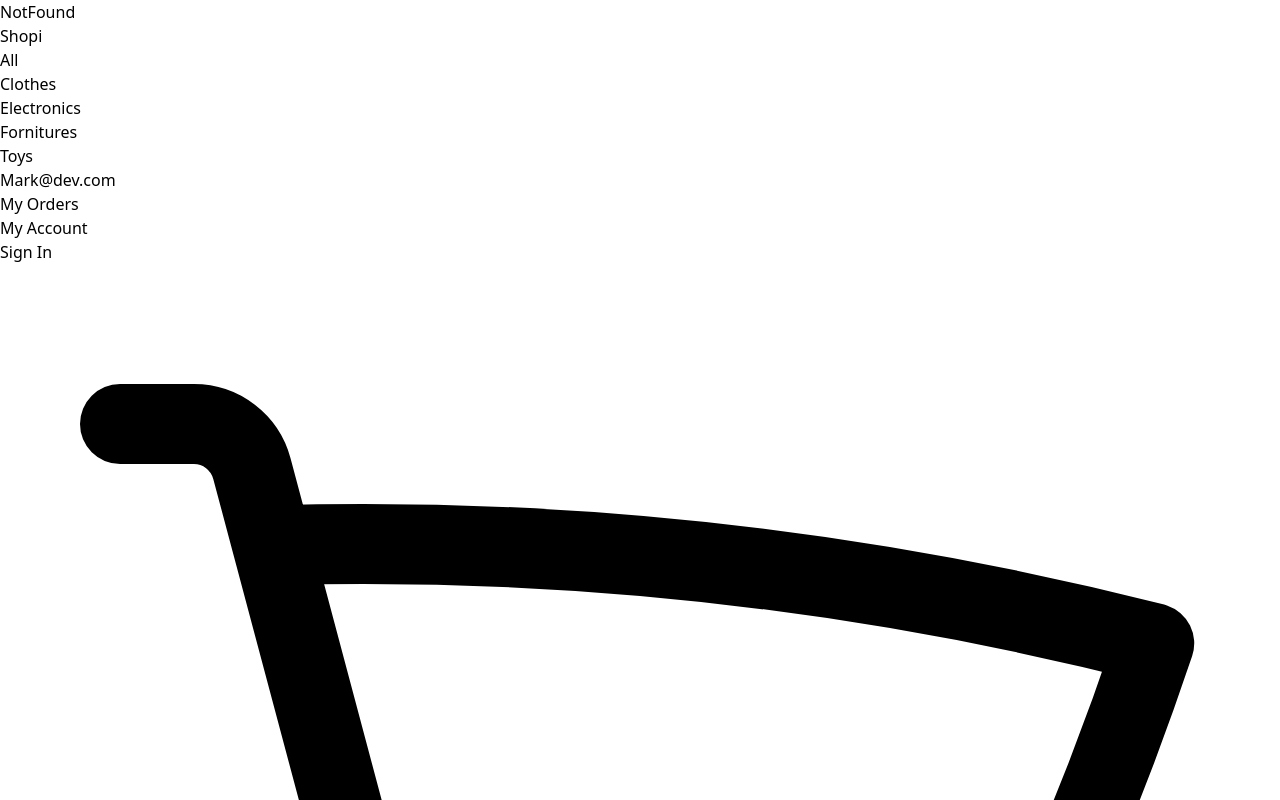
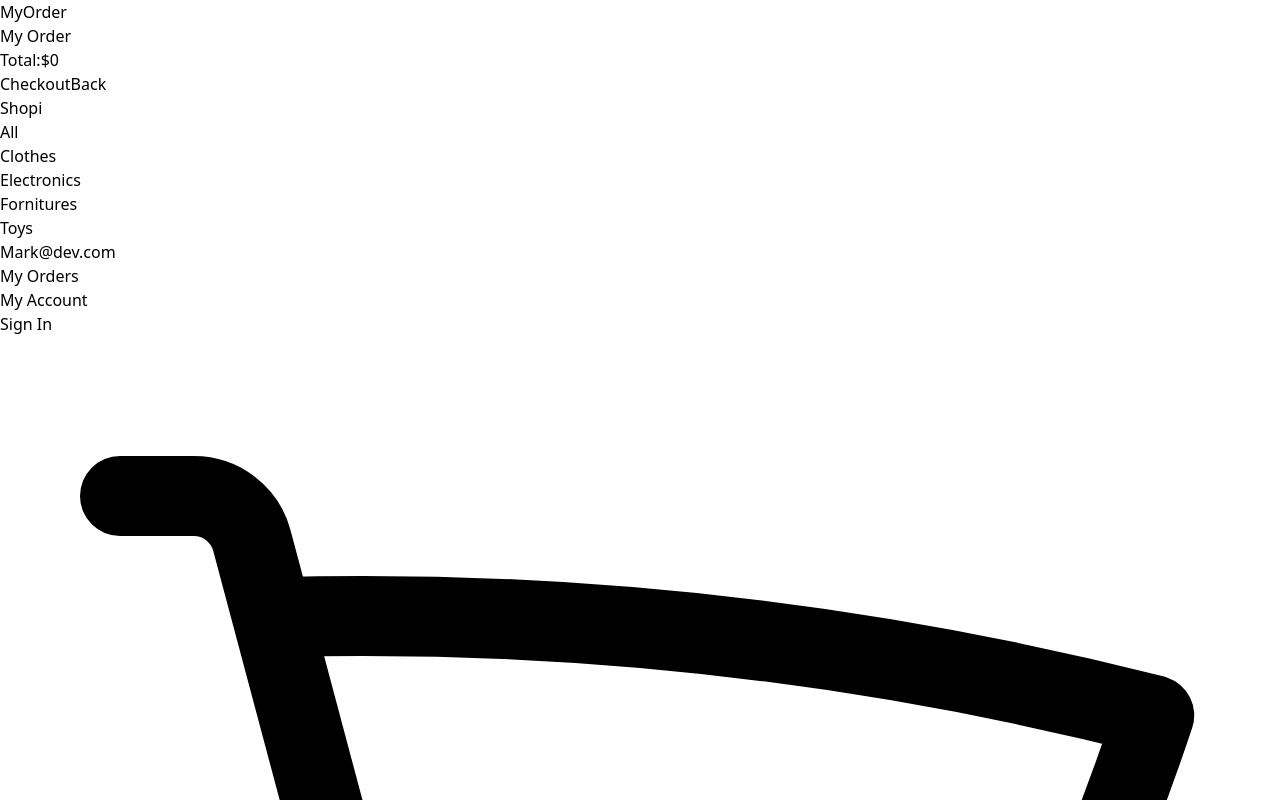
Before and after one commit to MarkoTeixido/react-shopi, a React (Vite) app: page /cart in a window 1280 px wide. Shown: the top 800 px of the page. Built offline with nearby package versions, Linux system fonts and the light colour scheme.

Commit message:
[FEAT] - Cart, MyOrder and CountProducts done

```diff
--- a/src/components/CheckoutMenu/CheckoutMenu.jsx
+++ b/src/components/CheckoutMenu/CheckoutMenu.jsx
@@ -1,4 +1,5 @@
-import { useContext } from 'react'
+import { useContext } from 'react';
+import { Link } from 'react-router-dom';
 import { ShoppingContext } from '../../context/ShoppingContext';
 import OrderCard from '../OrderCard/OrderCard';
 import { totalPrice } from '../../utils/utils';
@@ -10,7 +11,20 @@ const CheckoutSideMenu = () => {
         const filteredProducts = context.cartProducts.filter(product => product.id != id);
         context.setCartProducts(filteredProducts);
         context.setCount(context.count - 1);
-    }
+    };
+
+    const handleCheckout = () => {
+        const orderToAdd = {
+          date: '01.02.23',
+          products: context.cartProducts,
+          totalProducts: context.cartProducts.length,
+          totalPrice: totalPrice(context.cartProducts)
+        };
+
+        context.setOrder([...context.order, orderToAdd]);
+        context.setCartProducts([]);
+        context.setCount(context.count = 0);
+    };
 
     return (
         <aside className="md:w-[600px] flex flex-col self-center gap-3">
@@ -33,13 +47,17 @@ const CheckoutSideMenu = () => {
             </div>
             <div className='px-6'>
                 <p className='flex justify-between items-center'>
-                <span className='font-normal'>Total:</span>
-                <span className='font-medium text-2xl'>${totalPrice(context.cartProducts)}</span>
+                    <span className='font-normal'>Total:</span>
+                    <span className='font-medium text-2xl'>${totalPrice(context.cartProducts)}</span>
                 </p>
             </div>
-            <div className='px-4 flex justify-center gap-3'>
-                <button className='flex-grow px-10 py-4 bg-white border hover:bg-neutral-900 hover:text-white transition duration-150 hover:ease-linear text-lg font-medium'>Seguir Comprando</button>
-                <button className='flex-grow px-10 py-4 text-white border bg-neutral-900 hover:opacity-80 transition duration-150 hover:ease-linear text-lg font-medium'>Finalizar Compra</button>
+            <div className='px-4 gap-3 flex flex-col'>
+                <Link to='/my-orders/last' className=''>
+                    <button className='w-full px-10 py-4 text-white border bg-neutral-900 hover:opacity-80 transition duration-150 hover:ease-linear text-lg font-medium' onClick={() => handleCheckout()}>Checkout</button>
+                </Link>
+                <Link to='/' className=''>
+                    <button className='w-full px-10 py-4 bg-white border hover:bg-neutral-900 hover:text-white transition duration-150 hover:ease-linear text-lg font-medium'>Back</button>
+                </Link>
             </div>
         </aside>
     );
--- a/src/components/CheckoutSideMenu/CheckoutSideMenu.jsx
+++ b/src/components/CheckoutSideMenu/CheckoutSideMenu.jsx
@@ -1,4 +1,5 @@
-import { useContext } from 'react'
+import { useContext } from 'react';
+import { Link } from 'react-router-dom'
 import { ShoppingContext } from '../../context/ShoppingContext';
 import OrderCard from '../OrderCard/OrderCard';
 import { totalPrice } from '../../utils/utils';
@@ -10,7 +11,20 @@ const CheckoutSideMenu = () => {
         const filteredProducts = context.cartProducts.filter(product => product.id != id);
         context.setCartProducts(filteredProducts);
         context.setCount(context.count - 1);
-    }
+    };
+
+    const handleCheckout = () => {
+        const orderToAdd = {
+          date: '01.02.23',
+          products: context.cartProducts,
+          totalProducts: context.cartProducts.length,
+          totalPrice: totalPrice(context.cartProducts)
+        };
+
+        context.setOrder([...context.order, orderToAdd]);
+        context.setCartProducts([]);
+        context.setCount(context.count = 0);
+    };
 
     return (
         <aside className={`${context.isCheckoutSideMenuOpen ? 'flex' : 'hidden'} w-[400px] h-[calc(100vh-68px)] top-[68px] flex-col fixed right-0 border border-black rounded-lg bg-white overflow-y-scroll`}>
@@ -23,7 +37,7 @@ const CheckoutSideMenu = () => {
                 </div>
             </div>
 
-            <div className='px-6'>
+            <div className='px-6 flex-1'>
                 {
                     context.cartProducts.map(product => (
                         <OrderCard
@@ -37,11 +51,14 @@ const CheckoutSideMenu = () => {
                     ))
                 }
             </div>
-            <div className='px-6'>
-                <p className='flex justify-between items-center'>
-                <span className='font-normal'>Total:</span>
-                <span className='font-medium text-2xl'>${totalPrice(context.cartProducts)}</span>
+            <div className='px-6 mb-6'>
+                <p className='flex justify-between items-center mb-2'>
+                    <span className='font-normal'>Total:</span>
+                    <span className='font-medium text-2xl'>${totalPrice(context.cartProducts)}</span>
                 </p>
+                <Link to='/my-orders/last'>
+                    <button className='bg-neutral-900 py-3 text-white w-full rounded-lg hover:opacity-80 transition duration-150 hover:ease-linear' onClick={() => handleCheckout()}>Checkout</button>
+                </Link>
             </div>
         </aside>
     );
--- a/src/components/Navbar/Navbar.jsx
+++ b/src/components/Navbar/Navbar.jsx
@@ -78,13 +78,15 @@ const Navbar = () => {
                     </NavLink>
                 </li>
                 <li className='cursor-pointer flex gap-1 justify-center items-center'>
-                    <svg xmlns="http://www.w3.org/2000/svg" fill="none" viewBox="0 0 24 24" strokeWidth={1.5} stroke="currentColor" className="w-6 h-6">
-                    <path strokeLinecap="round" strokeLinejoin="round" d="M2.25 3h1.386c.51 0 .955.343 1.087.835l.383 1.437M7.5 14.25a3 3 0 0 0-3 3h15.75m-12.75-3h11.218c1.121-2.3 2.1-4.684 2.924-7.138a60.114 60.114 0 0 0-16.536-1.84M7.5 14.25 5.106 5.272M6 20.25a.75.75 0 1 1-1.5 0 .75.75 0 0 1 1.5 0Zm12.75 0a.75.75 0 1 1-1.5 0 .75.75 0 0 1 1.5 0Z" />
-                    </svg><span className='font-medium'>{context.count}</span>
+                    <NavLink to='/cart' className='flex gap-1 justify-center items-center'>
+                        <svg xmlns="http://www.w3.org/2000/svg" fill="none" viewBox="0 0 24 24" strokeWidth={1.5} stroke="currentColor" className="w-6 h-6">
+                        <path strokeLinecap="round" strokeLinejoin="round" d="M2.25 3h1.386c.51 0 .955.343 1.087.835l.383 1.437M7.5 14.25a3 3 0 0 0-3 3h15.75m-12.75-3h11.218c1.121-2.3 2.1-4.684 2.924-7.138a60.114 60.114 0 0 0-16.536-1.84M7.5 14.25 5.106 5.272M6 20.25a.75.75 0 1 1-1.5 0 .75.75 0 0 1 1.5 0Zm12.75 0a.75.75 0 1 1-1.5 0 .75.75 0 0 1 1.5 0Z" />
+                        </svg><span className='font-medium'>{context.count}</span>
+                    </NavLink>
                 </li>
             </ul>
         </nav>
-    )
+    );
 }
 
 export default Navbar;
--- a/src/components/OrderCard/OrderCard.jsx
+++ b/src/components/OrderCard/OrderCard.jsx
@@ -10,7 +10,6 @@ const OrderCard = props => {
         <path strokeLinecap="round" strokeLinejoin="round" d="m14.74 9-.346 9m-4.788 0L9.26 9m9.968-3.21c.342.052.682.107 1.022.166m-1.022-.165L18.16 19.673a2.25 2.25 0 0 1-2.244 2.077H8.084a2.25 2.25 0 0 1-2.244-2.077L4.772 5.79m14.456 0a48.108 48.108 0 0 0-3.478-.397m-12 .562c.34-.059.68-.114 1.022-.165m0 0a48.11 48.11 0 0 1 3.478-.397m7.5 0v-.916c0-1.18-.91-2.164-2.09-2.201a51.964 51.964 0 0 0-3.32 0c-1.18.037-2.09 1.022-2.09 2.201v.916m7.5 0a48.667 48.667 0 0 0-7.5 0" /></svg>
 
     }
-
 
     return (
         <div className="flex justify-between items-center mb-3">
@@ -33,7 +32,7 @@ OrderCard.propTypes = {
     title: PropTypes.string.isRequired,
     imageUrl: PropTypes.node.isRequired,
     price: PropTypes.number.isRequired,
-    handleDelete: PropTypes.func.isRequired,
+    handleDelete: PropTypes.func,
 };
 
 export default OrderCard;
--- a/src/context/ShoppingContext.jsx
+++ b/src/context/ShoppingContext.jsx
@@ -27,6 +27,9 @@ const ShoppingProvider = ({children}) => {
     // Shopping Cart · Add products to cart
     const [cartProducts, setCartProducts] = useState([]);
 
+    // Shopping Cart · Order
+    const [order, setOrder] = useState([]);
+
     return (
         <ShoppingContext.Provider value={{
             count,
@@ -41,6 +44,8 @@ const ShoppingProvider = ({children}) => {
             isCheckoutSideMenuOpen,
             openCheckoutSideMenu,
             closeCheckoutSideMenu,
+            order,
+            setOrder,
         }}>
             {children}
         </ShoppingContext.Provider>
--- a/src/pages/App/App.jsx
+++ b/src/pages/App/App.jsx
@@ -6,6 +6,7 @@ import MyOrder from '../MyOrder/MyOrder';
 import MyOrders from '../MyOrders/MyOrders';
 import NotFound from '../NotFound/NotFound';
 import SignIn from '../SignIn/SignIn';
+import Cart from '../Cart/Cart';
 import Navbar from '../../components/Navbar/Navbar';
 import Layout from '../../components/Layout/Layout';
 import '../../index.css';
@@ -17,7 +18,9 @@ const AppRoutes = () => {
     { path: '/my-account', element: <MyAccount /> },
     { path: '/my-order', element: <MyOrder /> },
     { path: '/my-orders', element: <MyOrders /> },
+    { path: '/my-orders/last', element: <MyOrder /> },
     { path: '/sign-in', element: <SignIn /> },
+    { path: '/cart', element: <Cart /> },
     { path: '/*', element: <NotFound /> },
   ]);
 
--- /dev/null
+++ b/src/pages/Cart/Cart.jsx
@@ -0,0 +1,12 @@
+import CheckoutMenu from "../../components/CheckoutMenu/CheckoutMenu";
+
+function Cart() {
+    return (
+      <div className="flex flex-col">
+        MyOrder
+        <CheckoutMenu />
+      </div>
+    );
+}
+
+export default Cart;
--- a/src/pages/MyOrder/MyOrder.jsx
+++ b/src/pages/MyOrder/MyOrder.jsx
@@ -1,9 +1,29 @@
+import { useContext } from 'react';
+import { ShoppingContext } from '../../context/ShoppingContext';
+import OrderCard from '../../components/OrderCard/OrderCard';
+
 function MyOrder() {
-    return (
-      <div className="bg-red-100">
-        MyOrder
-      </div>
-    );
+  const context = useContext(ShoppingContext);
+
+  return (
+    <div className='flex flex-col w-80'>
+      MyOrder
+      {
+        context.order && context.order.length > 0 ? context.order.slice(-1)[0].products.map(product => (
+                    <OrderCard
+                    key={product.id}
+                    id={product.id}
+                    title ={product.title}
+                    imageUrl = {product.images}
+                    price= {product.price}
+
+                    />
+
+              ))
+              : <p>No hay productos en la orden.</p>
+            }
+    </div>
+  );
 }
 
 export default MyOrder;
--- a/src/pages/MyOrders/MyOrders.jsx
+++ b/src/pages/MyOrders/MyOrders.jsx
@@ -1,10 +1,7 @@
-import CheckoutMenu from "../../components/CheckoutMenu/CheckoutMenu";
-
 function MyOrders() {
     return (
       <div className="flex flex-col">
         MyOrders
-        <CheckoutMenu />
       </div>
     );
 }
```
